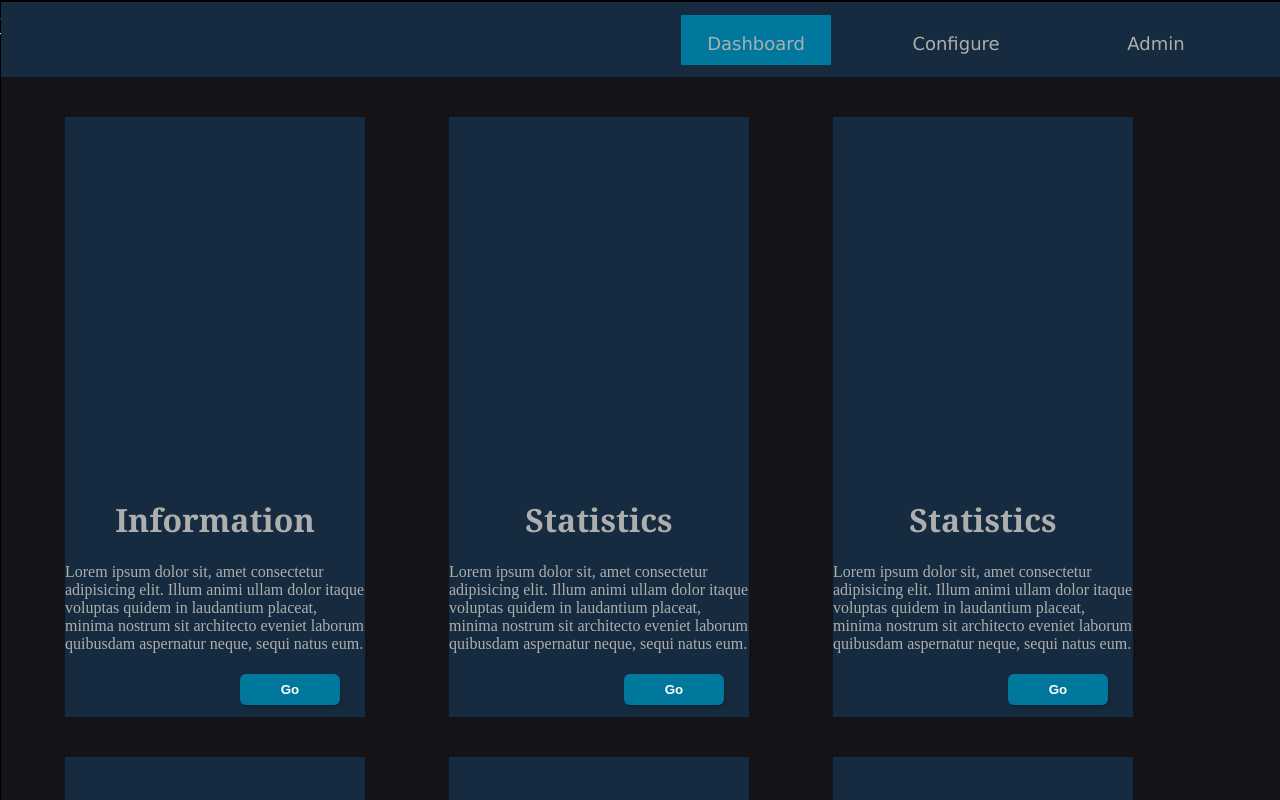
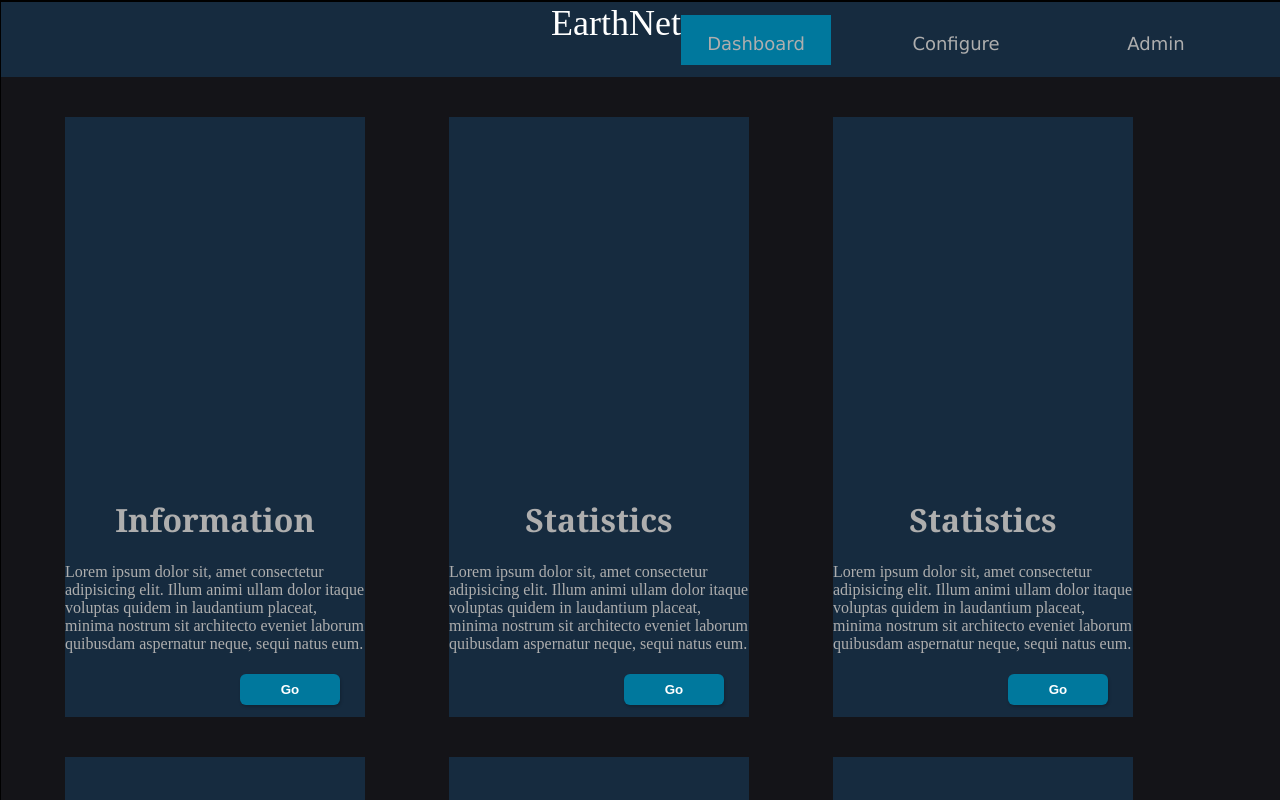
Before and after one commit to edunbar2/EarthNet, a Svelte app: page / in a window 1280 px wide. Shown: the top 800 px of the page. Built offline with nearby package versions, Linux system fonts and the light colour scheme.

Commit message:
Removed Original Header and added Logo to navbar

```diff
--- a/src/Components/Navbar.svelte
+++ b/src/Components/Navbar.svelte
@@ -64,8 +64,6 @@ const  handleTabClick = (tab) => {
 .logo{
     color: white;
     font-size: 36px;
-    position: fixed;
-    margin-right: 100%;
     float: right;
 }
 
```
